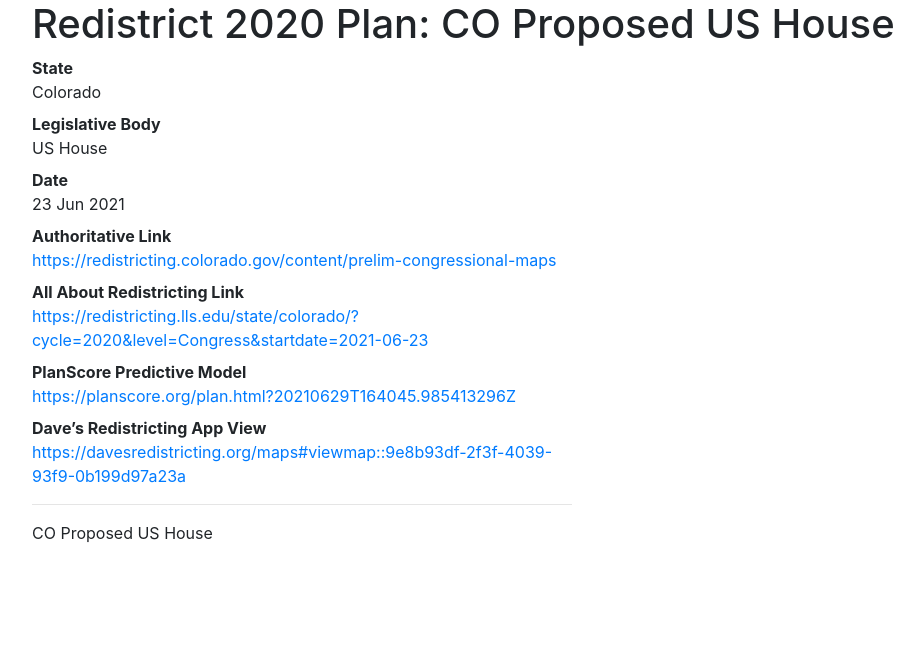
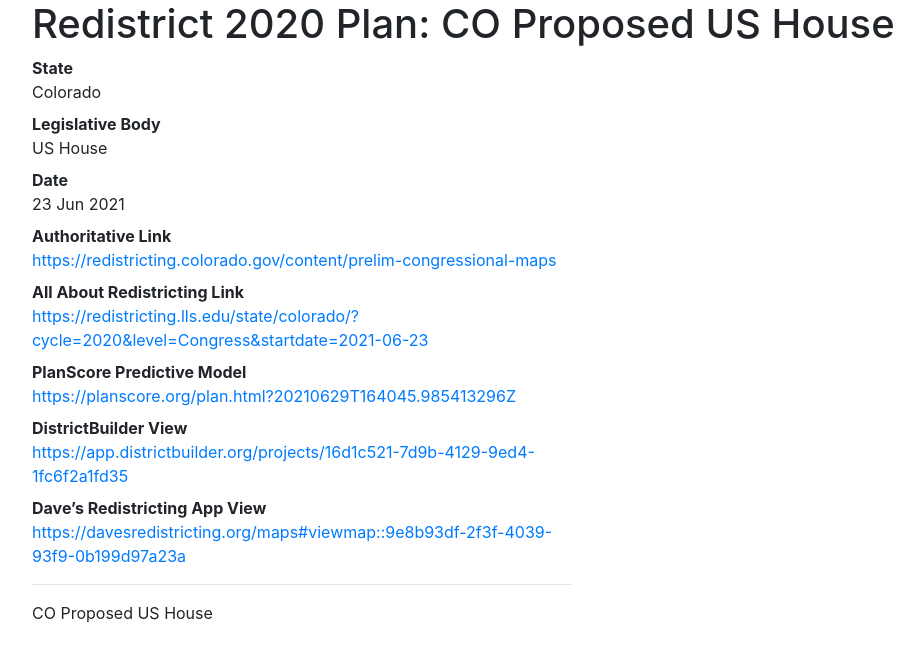
Before and after one commit to PlanScore/Redistrict2020, a Jekyll site: the page built from _plans/CO-2021-06-ushouse.md, in a window 1280 px wide. Shown: the top 662 px of the page, without its empty margins (53-977 px from the left). Built offline with Jekyll 4.4.1, drawn with Linux system fonts in a browser that asks for light colours; nearby versions of some CDN libraries.

Commit message:
Add DistrictBuilder Link to CO Cong

```diff
--- a/_layouts/plan-page.html
+++ b/_layouts/plan-page.html
@@ -147,6 +147,10 @@
         {% endif %}
         <dt>PlanScore Predictive Model</dt>
         <dd><a href="{{ page.planscore_link }}">{{ page.planscore_link }}</a></dd>
+        {% if page.districtbuilder_link %}
+            <dt>DistrictBuilder View</dt>
+            <dd><a href="{{ page.districtbuilder_link }}">{{ page.districtbuilder_link }}</a></dd>
+        {% endif %}
         {% if page.davesredist_link %}
             <dt>Dave’s Redistricting App View</dt>
             <dd><a href="{{ page.davesredist_link }}">{{ page.davesredist_link }}</a></dd>
--- a/_plans/CO-2021-06-ushouse.md
+++ b/_plans/CO-2021-06-ushouse.md
@@ -5,6 +5,7 @@ body: US House
 date: 2021-06-23
 authoritative_link: https://redistricting.colorado.gov/content/prelim-congressional-maps
 planscore_link: https://planscore.org/plan.html?20210629T164045.985413296Z
+districtbuilder_link: https://app.districtbuilder.org/projects/16d1c521-7d9b-4129-9ed4-1fc6f2a1fd35
 davesredist_link: https://davesredistricting.org/maps#viewmap::9e8b93df-2f3f-4039-93f9-0b199d97a23a
 predecessor_link: https://planscore.org/colorado/#!2012-plan-ushouse-eg
 allabout_link: https://redistricting.lls.edu/state/colorado/?cycle=2020&level=Congress&startdate=2021-06-23
```
